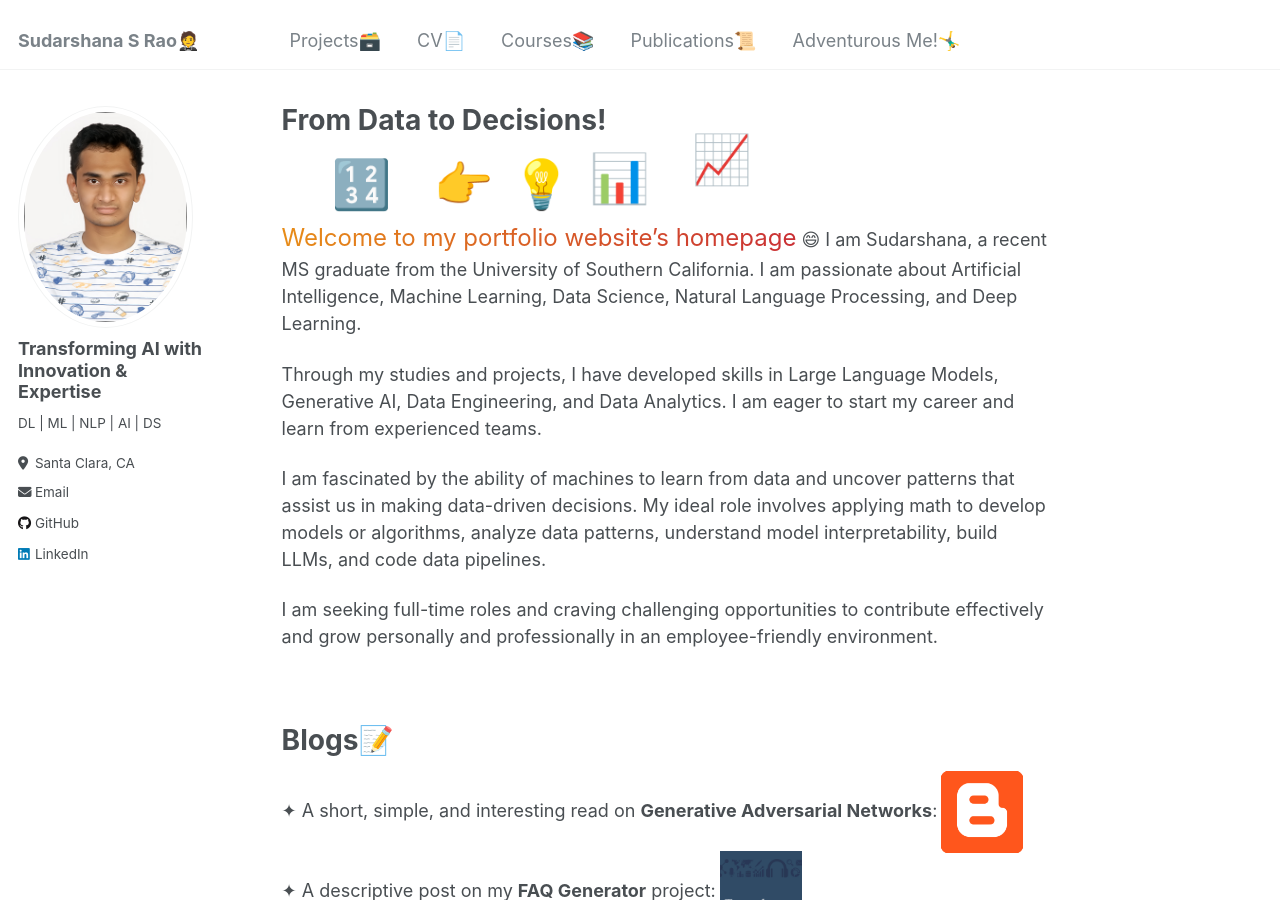
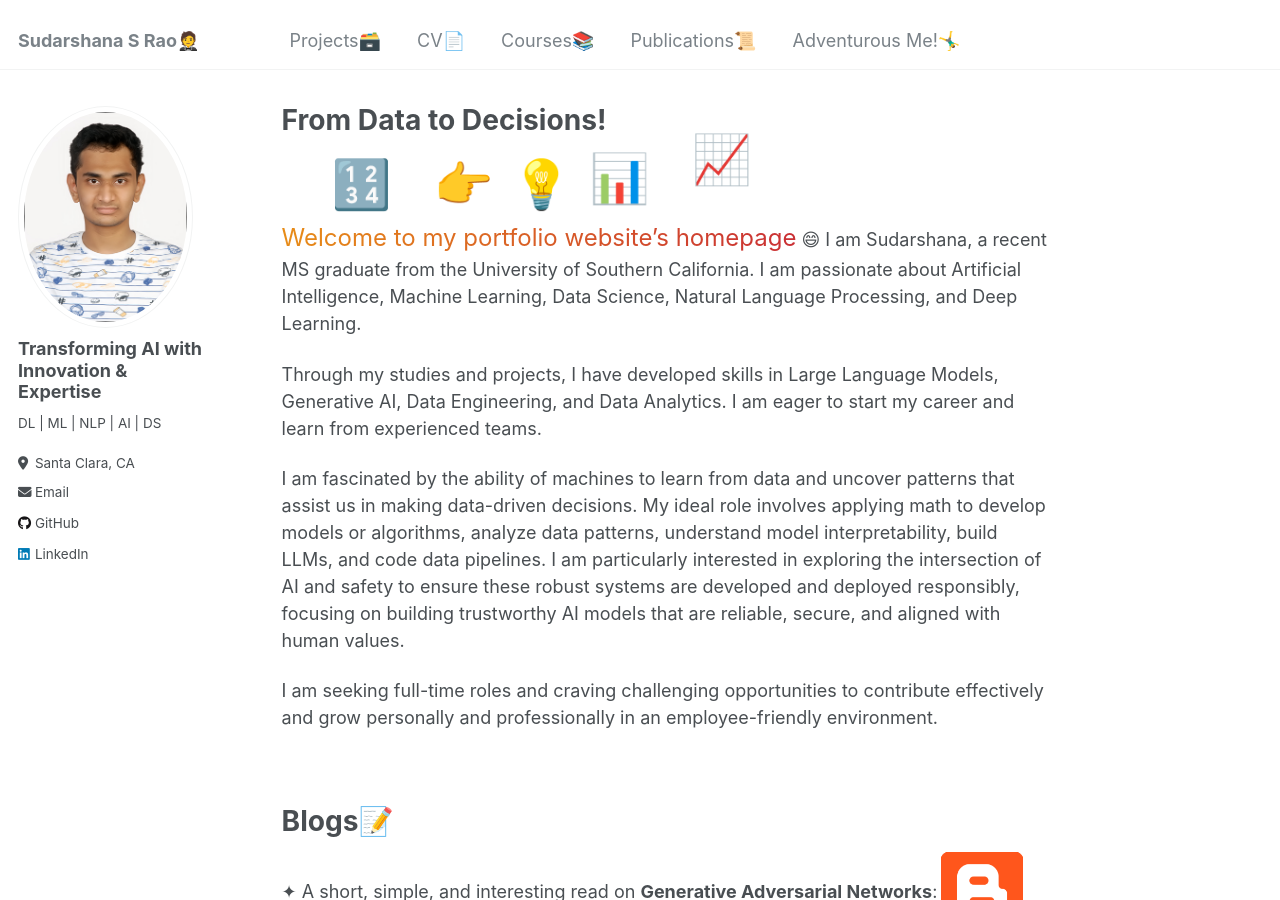
Before and after one commit to SudarshanaSRao/SudarshanaSRao.github.io, a Jekyll site: the page built from _pages/about.md, in a window 1280 px wide and 900 px high. Built offline with Jekyll 4.4.1, drawn with Linux system fonts in a browser that asks for light colours.

Commit message:
Update about.md

```diff
--- a/_pages/about.md
+++ b/_pages/about.md
@@ -73,7 +73,7 @@
 
 Through my studies and projects, I have developed skills in Large Language Models, Generative AI, Data Engineering, and Data Analytics. I am eager to start my career and learn from experienced teams.
 
-I am fascinated by the ability of machines to learn from data and uncover patterns that assist us in making data-driven decisions. My ideal role involves applying math to develop models or algorithms, analyze data patterns, understand model interpretability, build LLMs, and code data pipelines.
+I am fascinated by the ability of machines to learn from data and uncover patterns that assist us in making data-driven decisions. My ideal role involves applying math to develop models or algorithms, analyze data patterns, understand model interpretability, build LLMs, and code data pipelines. I am particularly interested in exploring the intersection of AI and safety to ensure these robust systems are developed and deployed responsibly, focusing on building trustworthy AI models that are reliable, secure, and aligned with human values.
 
 I am seeking full-time roles and craving challenging opportunities to contribute effectively and grow personally and professionally in an employee-friendly environment.
 
```
